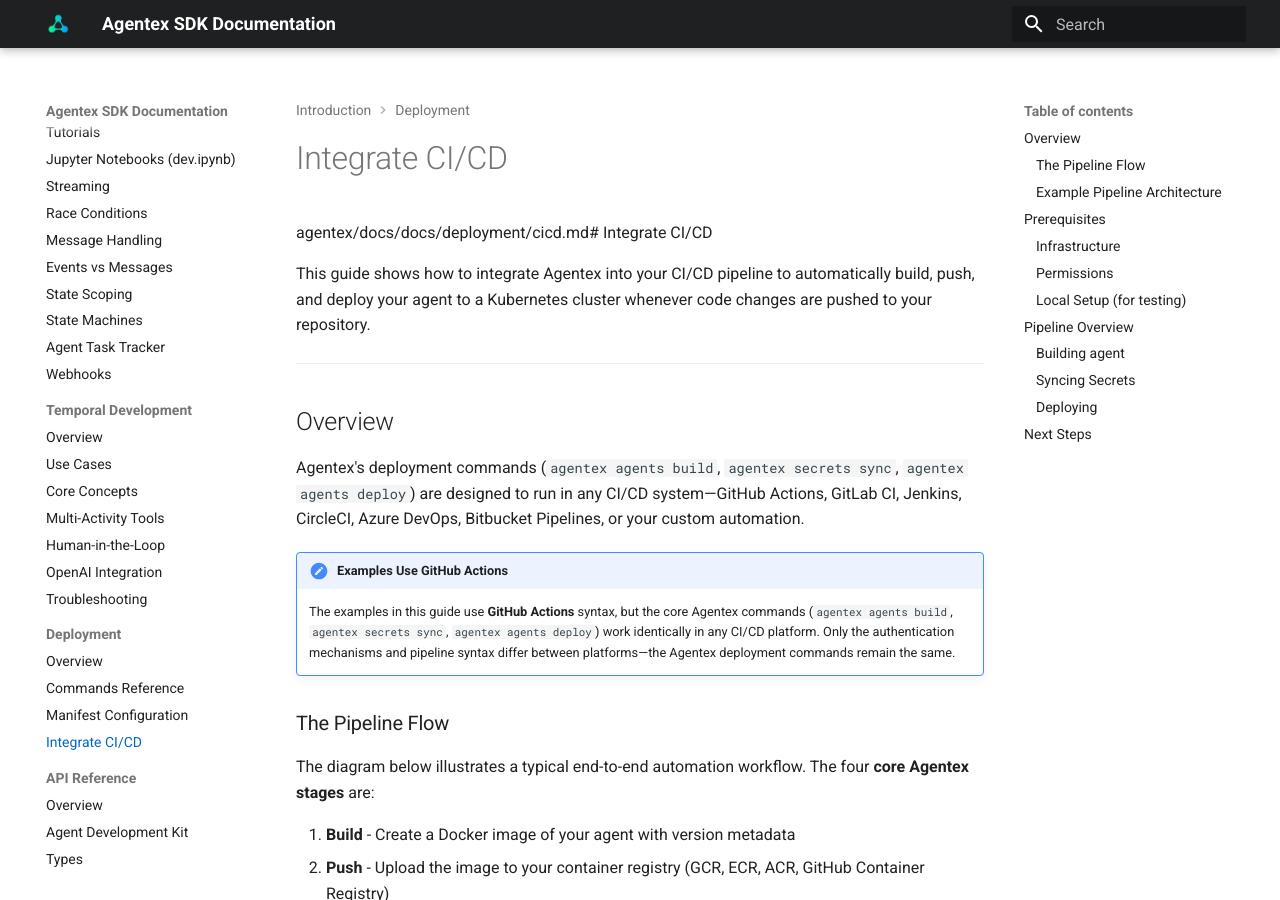
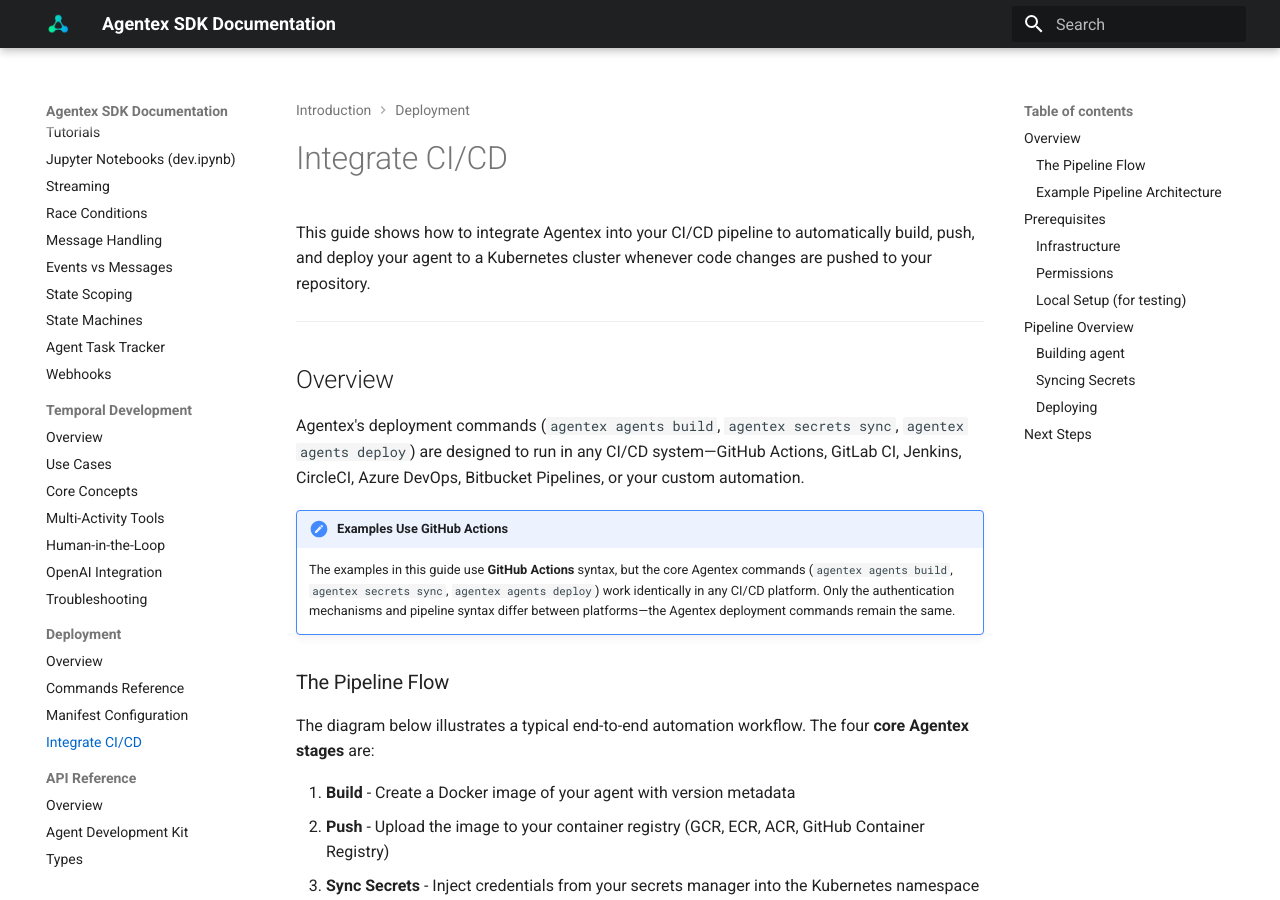
Before and after one commit to scaleapi/scale-agentex, an MkDocs documentation site: the page built from agentex/docs/docs/deployment/cicd.md, in a window 1280 px wide and 900 px high. Built offline with MkDocs 1.6.1 and Material for MkDocs 9.7.7, drawn with Linux system fonts in a browser that asks for light colours.

Commit message:
Update agentex/docs/docs/deployment/cicd.md
Co-authored-by: Copilot <175728472+Copilot@users.noreply.github.com>

```diff
--- a/agentex/docs/docs/deployment/cicd.md
+++ b/agentex/docs/docs/deployment/cicd.md
@@ -1,4 +1,4 @@
-agentex/docs/docs/deployment/cicd.md# Integrate CI/CD
+# Integrate CI/CD
 
 This guide shows how to integrate Agentex into your CI/CD pipeline to automatically build, push, and deploy your agent to a Kubernetes cluster whenever code changes are pushed to your repository.
 
```
